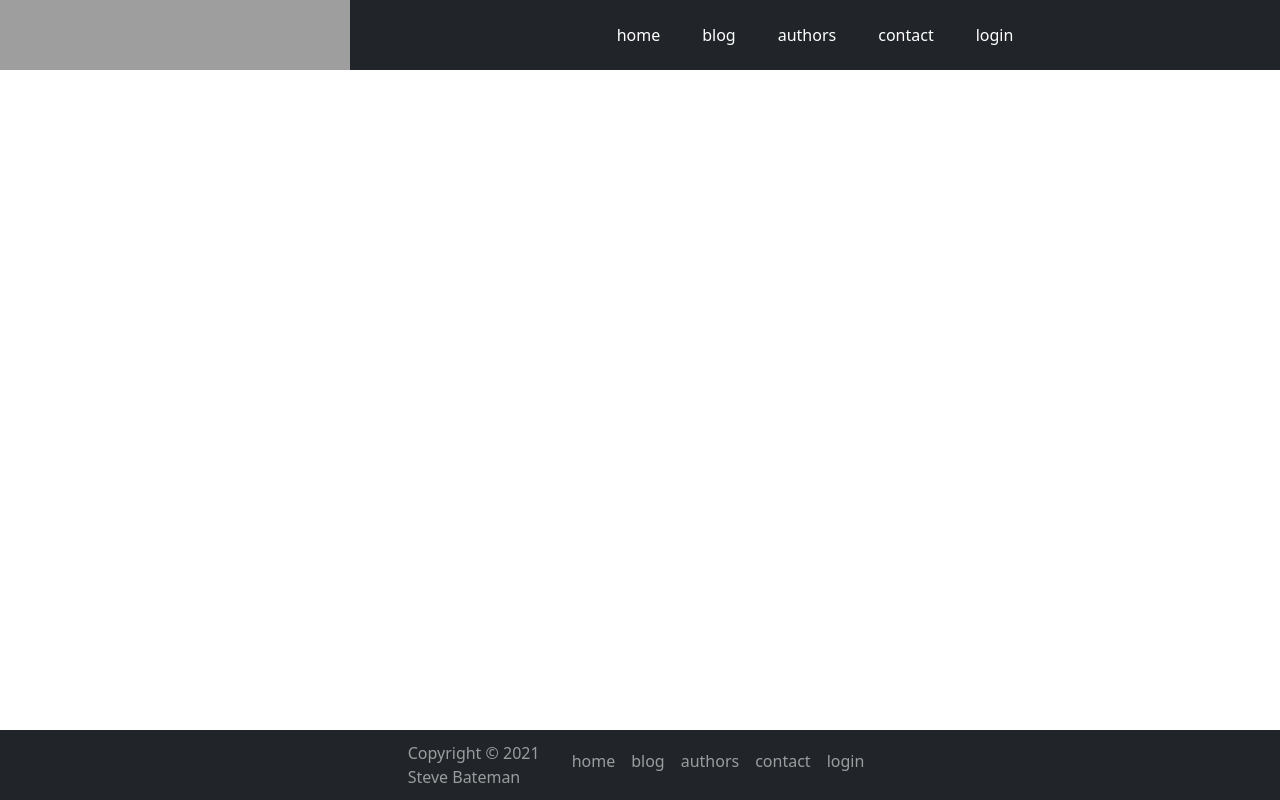
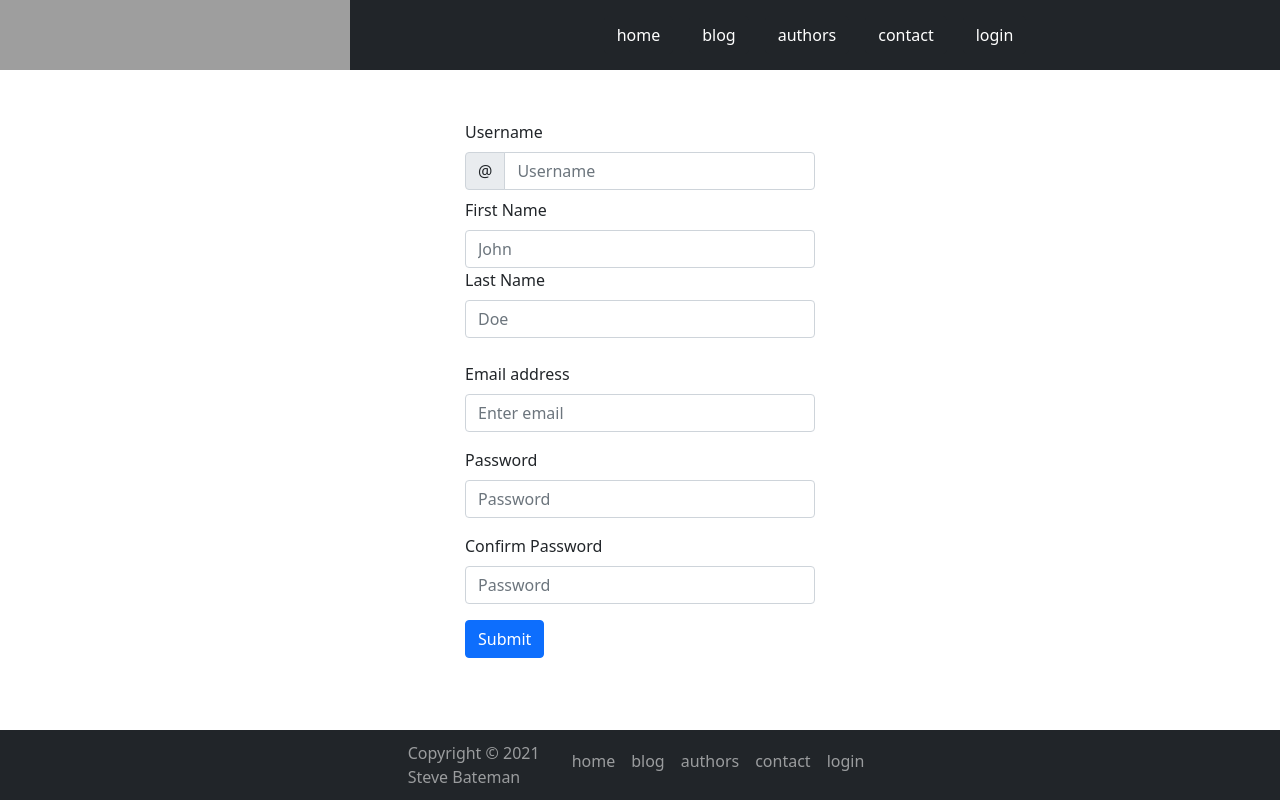
Before and after one commit to slbateman/ReactBlog, a React (Create React App) app: page /login/newUser in a window 1280 px wide. Built offline with nearby package versions, Linux system fonts and the light colour scheme; grey boxes are pictures that could not be loaded.

Commit message:
completed login and signup pages

```diff
--- a/src/App.css
+++ b/src/App.css
@@ -236,3 +236,9 @@
     margin: 20%;
     margin-top: 10%;
 }
+
+.login-form, .login-signup {
+    width: 350px;
+    margin: auto;
+    padding-top: 15vh;
+}
--- a/src/components/Login.js
+++ b/src/components/Login.js
@@ -1,15 +1,23 @@
 import LoginForm from "./LoginForm";
 import LoginSignup from "./LoginSignup";
+import { Route, Switch } from "react-router-dom";
+import {useState} from "react"
 
-function Login () {
+function Login() {
+  const [email, setEmail] = useState("");
 
-    return (
-        <div className="login-page">
-            <LoginForm />
-            <LoginSignup />
-        </div>
+  return (
+    <div className="login-page">
+      <Switch>
+        <Route exact path="/login">
+          <LoginForm email={email} setEmail={setEmail} />
+        </Route>
+        <Route path="/login/newUser">
+      <LoginSignup email={email} setEmail={setEmail} />
+        </Route>
+      </Switch>
+    </div>
+  );
+}
 
-    )
-};
-
-export default Login
+export default Login;
--- a/src/components/LoginForm.js
+++ b/src/components/LoginForm.js
@@ -1,12 +1,55 @@
+import { Form, Button, Col, Row } from "react-bootstrap";
+import { useState } from "react";
+import { Link } from "react-router-dom";
 
-function LoginForm () {
+function LoginForm({email, setEmail}) {
+  const [password, setPassword] = useState("");
 
-    return (
-        <div className="login-form">
+  const userAuth = () => {
+    console.log(email);
+    console.log(password);
+    setEmail("");
+    setPassword("");
+  };
 
-        </div>
+  return (
+    <div className="login-form">
+      <Row className="justify-content-center">
+        <Col >
+          <Form
+            onSubmit={(e) => {
+              e.preventDefault();
+              userAuth();
+            }}
+          >
+            <Form.Group className="mb-3" controlId="formBasicEmail">
+              <Form.Label>Email address</Form.Label>
+              <Form.Control
+                type="email"
+                placeholder="Enter email"
+                value={email}
+                onChange={(e) => setEmail(e.target.value)}
+              />
+            </Form.Group>
+            <Form.Group className="mb-3" controlId="formBasicPassword">
+              <Form.Label>Password</Form.Label>
+              <Form.Control
+                type="password"
+                placeholder="Password"
+                value={password}
+                onChange={(e) => setPassword(e.target.value)}
+              />
+            </Form.Group>
+            <Button variant="primary" type="submit">
+              Submit
+            </Button>
+          </Form>
+          <br />
+          <Link to="/login/newUser">signup now</Link>
+        </Col>
+      </Row>
+    </div>
+  );
+}
 
-    )
-};
-
-export default LoginForm
+export default LoginForm;
--- a/src/components/LoginSignup.js
+++ b/src/components/LoginSignup.js
@@ -1,12 +1,110 @@
+import { Form, Button, Col, Row, InputGroup } from "react-bootstrap";
+import { useState } from "react";
 
-function LoginSignup () {
+function LoginSignup({ email, setEmail }) {
+  const [userName, setUserName] = useState("");
+  const [firstName, setFirstName] = useState("");
+  const [lastName, setLastName] = useState("");
+  const [password1, setPassword1] = useState("");
+  const [password2, setPassword2] = useState("");
 
-    return (
-        <div className="login-signup">
+  const userAuth = () => {
+    if (password1 === password2) {
+      console.log(userName);
+      console.log(firstName);
+      console.log(lastName);
+      console.log(email);
+      console.log(password1);
+      console.log(password2);
+    } else {
+      console.log(userName);
+      console.log(firstName);
+      console.log(lastName);
+      console.log(email);
+      console.log(password1);
+      console.log(password2);
+      console.log("passwords do not match");
+    }
+    setEmail("");
+    setPassword1("");
+    setPassword2("");
+    setUserName("");
+    setFirstName("");
+    setLastName("");
+  };
 
-        </div>
+  return (
+    <div className="login-signup">
+      <Row className="justify-content-center">
+        <Col >
+          <Form
+            onSubmit={(e) => {
+              e.preventDefault();
+              userAuth();
+            }}
+          >
+            <Form.Label htmlFor="inlineFormInputGroup">Username</Form.Label>
+            <InputGroup className="mb-2">
+              <InputGroup.Text>@</InputGroup.Text>
+              <Form.Control
+                id="inlineFormInputGroup"
+                placeholder="Username"
+                value={userName}
+                onChange={(e) => setUserName(e.target.value)}
+              />
+            </InputGroup>
+            <Form.Group>
+              <Form.Label>First Name</Form.Label>
+              <Form.Control
+                placeholder="John"
+                value={firstName}
+                onChange={(e) => setFirstName(e.target.value)}
+              />
+            </Form.Group>
+            <Form.Group>
+              <Form.Label>Last Name</Form.Label>
+              <Form.Control
+                placeholder="Doe"
+                value={lastName}
+                onChange={(e) => setLastName(e.target.value)}
+              />
+            </Form.Group>
+            <br />
+            <Form.Group className="mb-3" controlId="formBasicEmail">
+              <Form.Label>Email address</Form.Label>
+              <Form.Control
+                type="email"
+                placeholder="Enter email"
+                value={email}
+                onChange={(e) => setEmail(e.target.value)}
+              />
+            </Form.Group>
+            <Form.Group className="mb-3" controlId="formPassword">
+              <Form.Label>Password</Form.Label>
+              <Form.Control
+                type="password"
+                placeholder="Password"
+                value={password1}
+                onChange={(e) => setPassword1(e.target.value)}
+              />
+            </Form.Group>
+            <Form.Group className="mb-3" controlId="formConfirmPassword">
+              <Form.Label>Confirm Password</Form.Label>
+              <Form.Control
+                type="password"
+                placeholder="Password"
+                value={password2}
+                onChange={(e) => setPassword2(e.target.value)}
+              />
+            </Form.Group>
+            <Button variant="primary" type="submit">
+              Submit
+            </Button>
+          </Form>
+        </Col>
+      </Row>
+    </div>
+  );
+}
 
-    )
-};
-
-export default LoginSignup
+export default LoginSignup;
```
